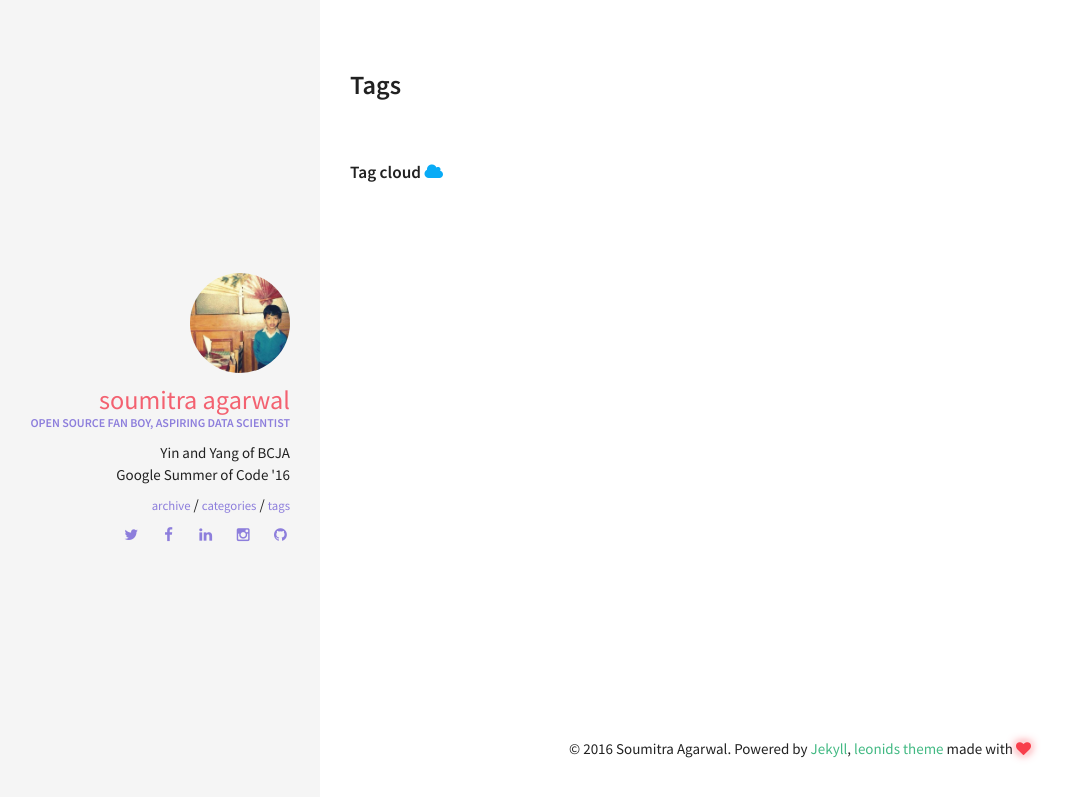
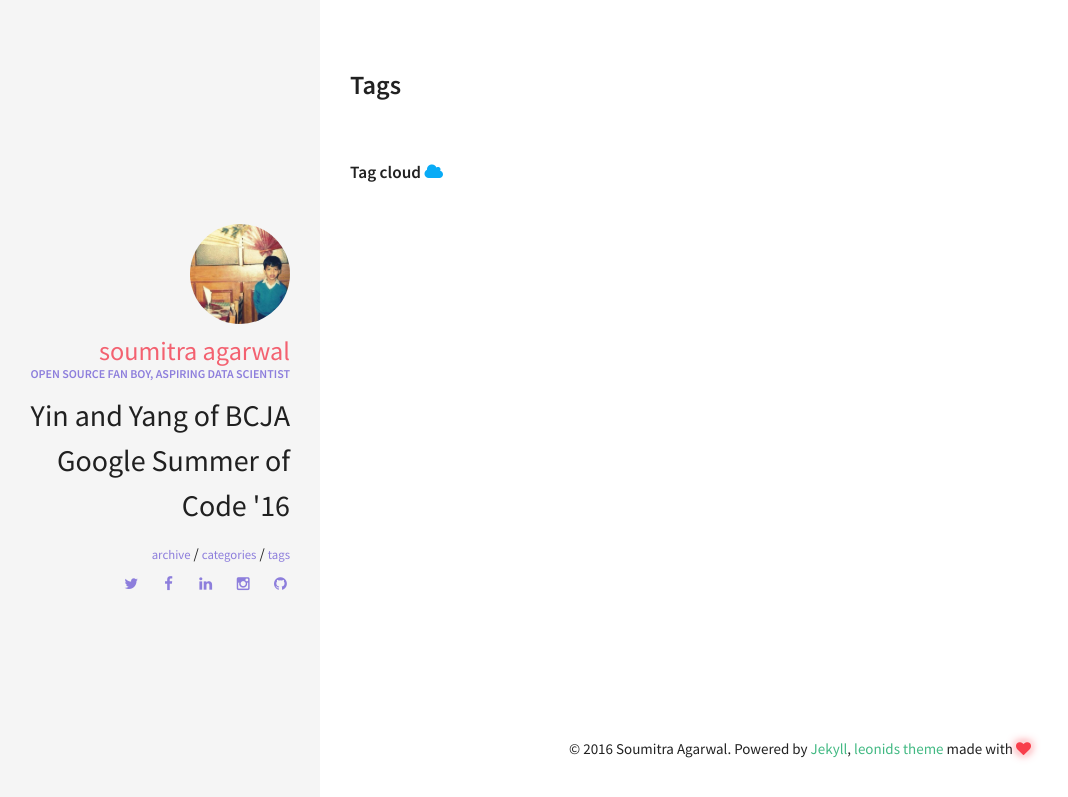
Before and after one commit to RedHenLab/BlendedJointAttention, a Jekyll site: the page built from tags.html, in a window 1280 px wide. Shown: the top 797 px of the page, without its empty margins (0-1068 px from the left). Built offline with Jekyll 4.4.1, drawn with Linux system fonts in a browser that asks for light colours.

Commit message:
Font size update

```diff
--- a/_sass/pages/_layout.scss
+++ b/_sass/pages/_layout.scss
@@ -41,7 +41,7 @@
     margin: -5px auto 10px;
   }
   .author_bio {
-    font-size: 20;
+    font-size: 200%;
     display: block;
   }
   @include media-query($medium-screen) {
```
